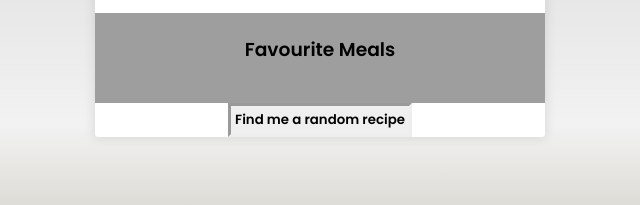
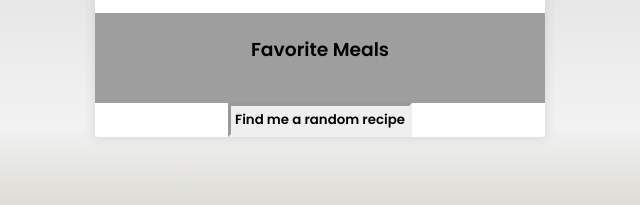
Before and after one commit to SyedRashed007/recipe-app, a plain HTML site: page index.html in a window 1280 px wide. Shown: the part 408-613 px from the top of the page, 320-960 px from the left. Drawn offline with Linux system fonts and the light colour scheme; no server answers.

Commit message:
Initial Commit

```diff
--- a/index.html
+++ b/index.html
@@ -18,7 +18,7 @@
             <button id="search"><i class="fas fa-search"></i></button>
         </header>
         <div class="fav-container">
-            <h3>Favourite Meals</h3>
+            <h3>Favorite Meals</h3>
             <ul class="fav-meals" id="fav-meals">
             </ul>
         </div>
```
